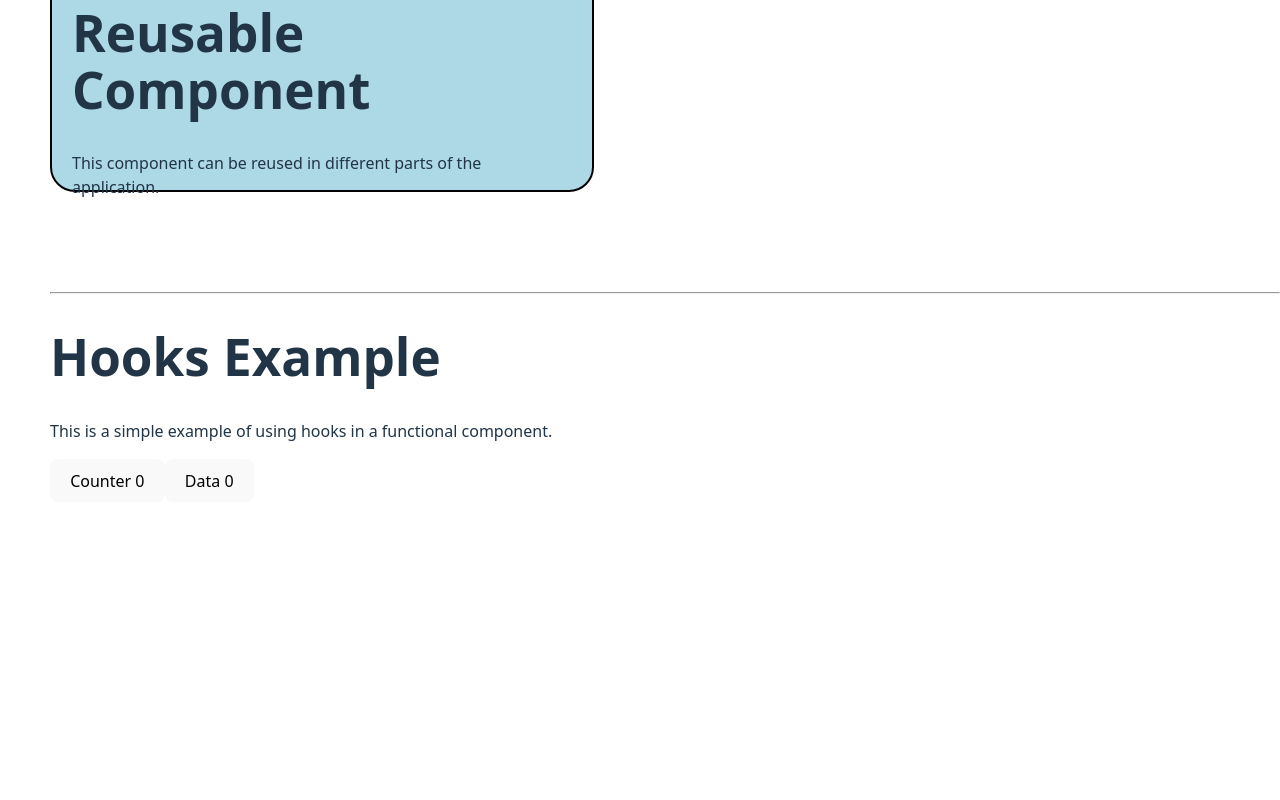
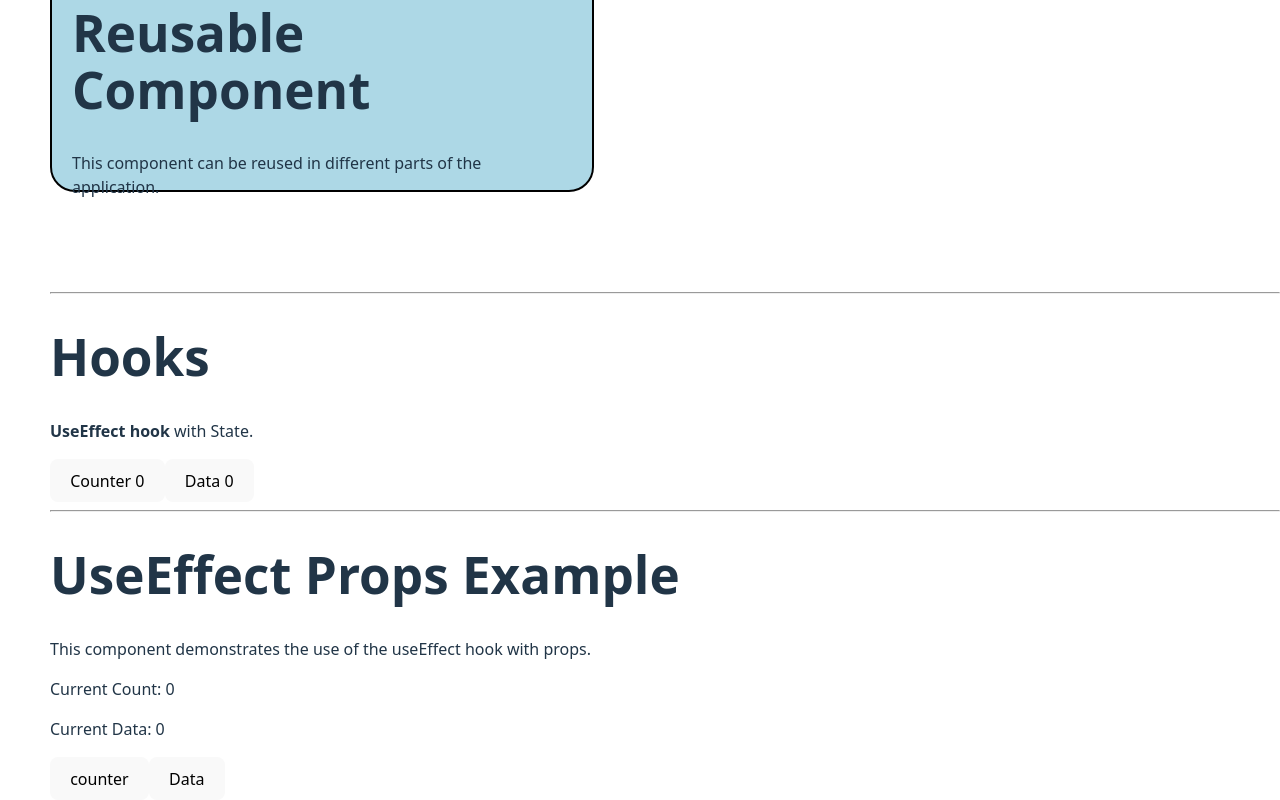
Before and after one commit to Babarnawaz123/Props_React, a React (Vite) app in the folder props_React/: page / in a window 1280 px wide. Shown: the part 3800-4600 px from the top of the page. Before the commit the page ends 4302 px from the top, so only its background shows below. Built offline with nearby package versions, Linux system fonts and the light colour scheme.

Commit message:
useEffect With Props
i learn how t control the Side Effects of Props using the UseEffect hook

```diff
--- a/props_React/src/App.jsx
+++ b/props_React/src/App.jsx
@@ -1,86 +1,118 @@
 import "./App.css";
-import User from  './assets/User'
-import Advance from './advance';
-import Wrapper from './wrapper';
-import { useState } from 'react';
-import Skill from './Skill';
-import Radio_dropDown from './radio_dropDown';
-import Table_map from './table_map';
-import Sample_table from './Sample_table';
-import Reuse_Component from './Reuse_Componenet';
+import User from "./assets/User";
+import Advance from "./advance";
+import Wrapper from "./wrapper";
+import { useState } from "react";
+import Skill from "./Skill";
+import Radio_dropDown from "./radio_dropDown";
+import Table_map from "./table_map";
+import Sample_table from "./Sample_table";
+import Reuse_Component from "./Reuse_Componenet";
 import Hooks from "./hooks";
+import UseEffectProps from "./UseEffect_Props";
 
-function App() {    {/*this user tag will give data to user.jsx props*/}
-const [val,setVal] = useState("")
-const [Name,setName] = useState("")
-const [Password,setPassword] = useState("")
-const [Email,setEmail] = useState("")
-return(
+function App() {
+  {
+    /*this user tag will give data to user.jsx props*/
+  }
+  const [val, setVal] = useState("");
+  const [Name, setName] = useState("");
+  const [Password, setPassword] = useState("");
+  const [Email, setEmail] = useState("");
+  const [count, setCount] = useState(0); // Added count state
+  const [Data, setData] = useState([]); // Added Data state
+  return (
     <div>
-<User name="Babar" age={22} stdName = "Tariq" stdId = "RCF-30121" ProName="Smart Watch" ProId="watch-4533"   ProDes="At the heart of our smartwatches lies a commitment to your well-being. With advanced health monitoring features including heart rate tracking, stress management and sleep monitoring, our smartwatches empower you to take control of your fitness journey like never before. Whether you're a fitness enthusiast striving to reach new milestones or someone prioritizing holistic wellness, our smartwatches provide actionable insights and personalized guidance to support your health and wellness goals."/>
-<Advance name2="Hadi Ahmed"/>
-<Advance />   {/*for defualt props */}
+      <User
+        name="Babar"
+        age={22}
+        stdName="Tariq"
+        stdId="RCF-30121"
+        ProName="Smart Watch"
+        ProId="watch-4533"
+        ProDes="At the heart of our smartwatches lies a commitment to your well-being. With advanced health monitoring features including heart rate tracking, stress management and sleep monitoring, our smartwatches empower you to take control of your fitness journey like never before. Whether you're a fitness enthusiast striving to reach new milestones or someone prioritizing holistic wellness, our smartwatches provide actionable insights and personalized guidance to support your health and wellness goals."
+      />
+      <Advance name2="Hadi Ahmed" />
+      <Advance /> {/*for defualt props */}
       <Wrapper>
-    <h4 style={{color:"red"}}>khan here</h4>
+        <h4 style={{ color: "red" }}>khan here</h4>
       </Wrapper>
       <Wrapper>
-    <h4 style={{color:"blue"}}>hassan here</h4>
+        <h4 style={{ color: "blue" }}>hassan here</h4>
       </Wrapper>
       <Wrapper>
-    <h4 style={{color:"green"}}>mohsin here</h4>
+        <h4 style={{ color: "green" }}>mohsin here</h4>
       </Wrapper>
       <Wrapper>
-    <h4 style={{color:"purple"}}>whats upp</h4>
+        <h4 style={{ color: "purple" }}>whats upp</h4>
       </Wrapper>
       <hr />
       {/*onChange Event  */}
       <h1>Get input field value</h1>
-<input type="text" value={val} onChange={(event)=>setVal(event.target.value)} placeholder='Enter text here'/>
+      <input
+        type="text"
+        value={val}
+        onChange={(event) => setVal(event.target.value)}
+        placeholder="Enter text here"
+      />
       <h1>{val}</h1>
-<button onClick={()=>setVal("")} >Clear Value</button>
+      <button onClick={() => setVal("")}>Clear Value</button>
       <hr />
-
       {/*Controlled Component */}
       <form action="">
         <h1>Controller Component</h1>
-    <input type="text" placeholder='Enter the name' onChange={(event)=>setName(event.target.value)} value={Name}/>
-    <br/>
-    <input type="Password" placeholder='Enter the Password' onChange={(event)=>setPassword(event.target.value)} value={Password}/>
+        <input
+          type="text"
+          placeholder="Enter the name"
+          onChange={(event) => setName(event.target.value)}
+          value={Name}
+        />
         <br />
-    <input type="Email" placeholder='Enter the Email' onChange={(event)=>setEmail(event.target.value)} value={Email}/>
+        <input
+          type="Password"
+          placeholder="Enter the Password"
+          onChange={(event) => setPassword(event.target.value)}
+          value={Password}
+        />
+        <br />
+        <input
+          type="Email"
+          placeholder="Enter the Email"
+          onChange={(event) => setEmail(event.target.value)}
+          value={Email}
+        />
         <br />
         <button>submit</button>
-    <button onClick={()=>{setName("");setPassword("");setEmail("");}}>clear</button>
+        <button
+          onClick={() => {
+            setName("");
+            setPassword("");
+            setEmail("");
+          }}
+        >
+          clear
+        </button>
       </form>
       <h3>{Name}</h3>
       <h3>{Password}</h3>
       <h3>{Email}</h3>
-
       <hr />
-<Skill/>
+      <Skill />
       {/*Handle Checkboxes, Get value from checkboxes */}
-
-<Radio_dropDown/>
+      <Radio_dropDown />
       <hr />
-<Table_map/>
-<br /><br />
+      <Table_map />
+      <br />
+      <br />
       <hr />
-<Sample_table/>
-
+      <Sample_table />
       <hr />
-<Reuse_Component/>
-
+      <Reuse_Component />
       <hr />
-
-<Hooks/>
-
-
-
-
+      <Hooks />
+      <UseEffectProps Count={count} Data={Data} />
     </div>
-
   );
-
 }
 
-export default App
+export default App;
--- a/props_React/src/Hooks.jsx
+++ b/props_React/src/Hooks.jsx
@@ -14,10 +14,12 @@ function Hooks() {
   // useEffect with empty dependency array runs only once after the initial render
   return (
     <div>
-      <h1>Hooks Example</h1>
-      <p>This is a simple example of using hooks in a functional component.</p>
+      <h1>Hooks</h1>
+      <p><b>UseEffect hook</b> with State.</p>
       <button onClick={() => setCounter(Counter + 1)}>Counter {Counter}</button>
       <button onClick={() => setData(data + 1)}>Data {data}</button>
+      <hr />
+
     </div>
   );
 }
--- /dev/null
+++ b/props_React/src/UseEffect_Props.jsx
@@ -0,0 +1,32 @@
+import { useEffect, useState } from "react";
+function UseEffectProps() {
+  const [counter, setCounter] = useState(0);
+  const [data, setData] = useState(0);
+  const handleCounter = () => {
+    console.log("Counter button clicked");
+  };
+
+  useEffect(() => {
+    // it controll the side Effects of the component by using Props
+    handleCounter();
+  }, [counter]);
+
+  useEffect(() => {
+    // it controll the side Effects of the component by using Props
+    handleCounter();
+  }, [data]);
+
+  return (
+    <div>
+      <h1>UseEffect Props Example</h1>
+      <p>
+        This component demonstrates the use of the useEffect hook with props.
+      </p>
+      <p>Current Count: {counter}</p>
+      <p>Current Data: {data}</p>
+      <button onClick={() => setCounter(counter + 1)}>counter </button>
+      <button onClick={() => setData(data + 1)}>Data</button>
+    </div>
+  );
+}
+export default UseEffectProps;
```
Lines whose indentation alone changed are shown as unchanged.
